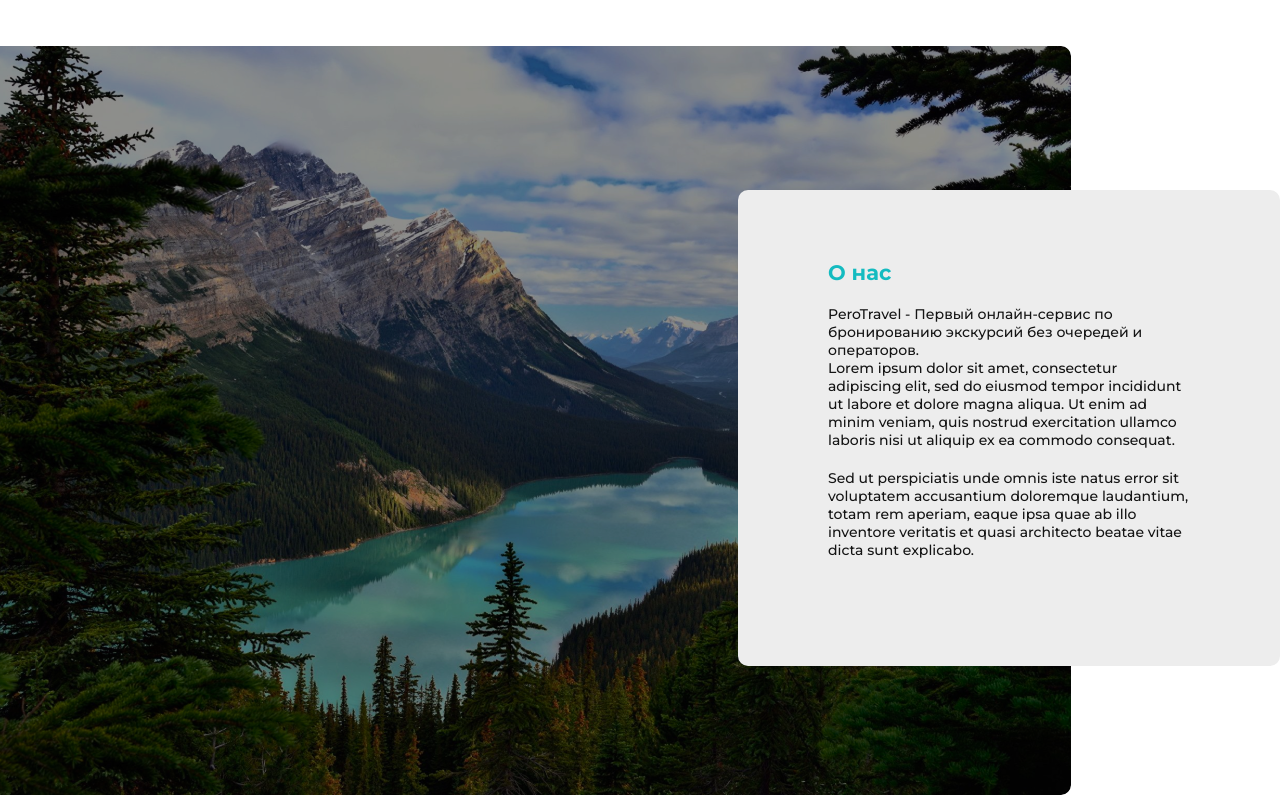
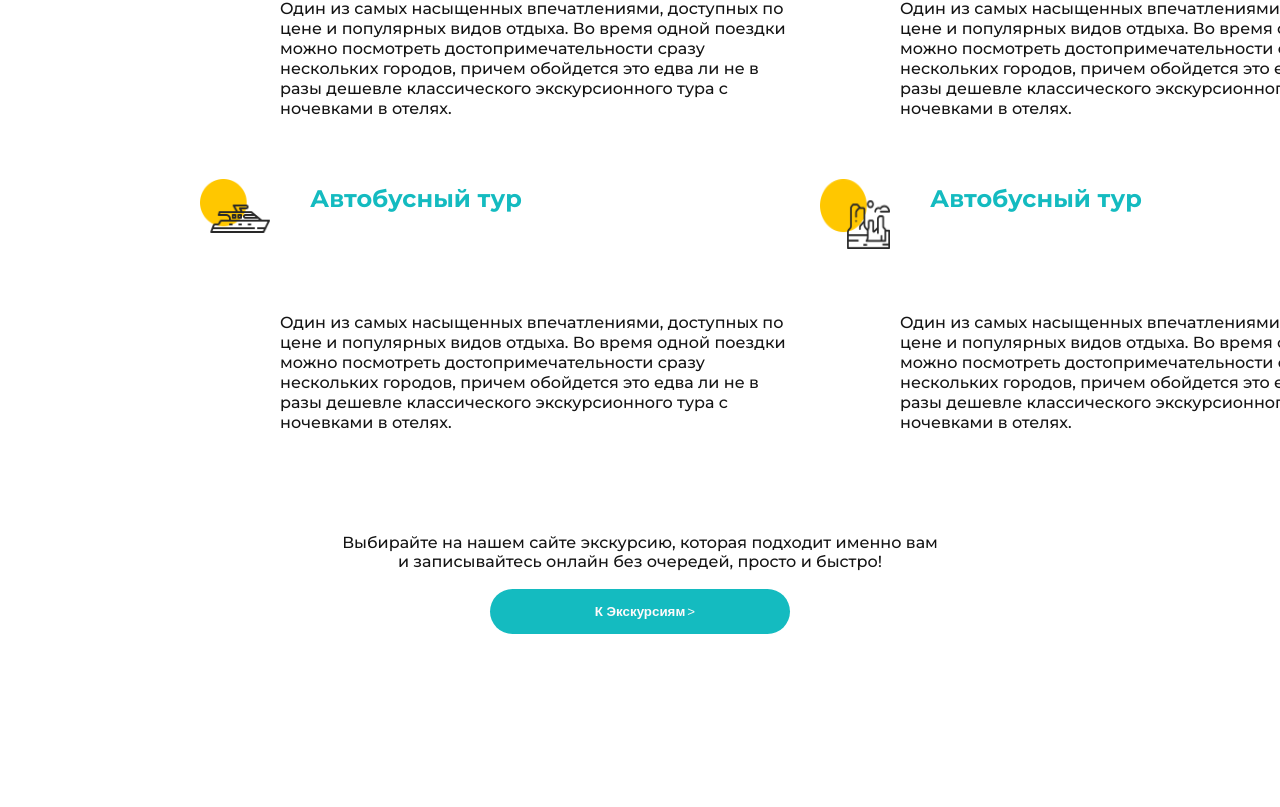
Before and after one commit to Shokhanasser1/Shokhanasser, a React (Create React App) app in the folder travel/: page / in a window 1280 px wide. Shown: the part 2193-3000 px from the top of the page. Built offline with nearby package versions, Linux system fonts and the light colour scheme.

Commit message:
Values item

```diff
--- /dev/null
+++ b/travel/src/components/About/ValueItem.jsx
@@ -0,0 +1,21 @@
+import './style.scss'
+function ValueItem(props) {
+    return (
+        <div className="item-wrapper">
+        <div className="value-item">
+            <img src={props.image}
+                width={70}
+                height={70}
+                alt=""
+            />
+            <div>
+                <h2>{props.title}</h2>
+                <p>{props.subtitle}</p>
+            </div>
+        </div>
+
+    </div>
+    )
+}
+
+export default ValueItem;
--- /dev/null
+++ b/travel/src/components/About/Values.jsx
@@ -0,0 +1,43 @@
+import './style.scss'
+import valuesDB from '../db/values.json'
+import first from '../../assets/icons/1.png'
+import second from '../../assets/icons/2.png'
+import third from '../../assets/icons/3.png'
+import fourth from '../../assets/icons/4.png'
+import ValueItem from './ValueItem'
+
+function Values() {
+    const images = [first, second, third, fourth]
+
+    return (
+        <>
+            <div className="values-wrapper">
+                <h2>Виды экскурсий</h2>
+
+                <div className="values-content">
+                    {
+                        valuesDB.map((item, index) => {
+                            return (
+                                <ValueItem
+                                    key={index}
+                                    image={images[index]}
+
+                                    title={item.title}
+                                    subtitle={item.subtitle}
+                                />
+                            )
+                        })
+                    }
+                </div>
+                <div className="value-text">
+                    <p>Выбирайте на нашем сайте экскурсию, которая подходит именно вам и записывайтесь онлайн без очередей, просто и быстро!</p>
+                    <br />
+                    <button className='info-btn'>
+                        <b> К Экскурсиям</b>
+                    </button>
+                </div>
+            </div>
+        </>
+    )
+}
+export default Values;
--- a/travel/src/components/About/index.jsx
+++ b/travel/src/components/About/index.jsx
@@ -1,7 +1,8 @@
 import './style.scss'
 // import CompanyBlog from './CompanyBlog'
-import CarouselComponent from '../common/Carousel';
+import CarouselComponent from '../common/Carousel'
 
+import Values from './Values'
 import Blog1 from '../../assets/images/Rectangle-13-3.png'
 import Blog2 from '../../assets/images/Rectangle-13-2.png'
 import Blog3 from '../../assets/images/Rectangle-13-1.png'
@@ -13,6 +14,9 @@ function About() {
             <div className="carousel">
             <CarouselComponent images={images}>
             </CarouselComponent>
+            </div>
+            <div className="values-wrapper">
+                <Values />
             </div>
         <div className='about-wrapper'>
             <div className="company-blog">
--- a/travel/src/components/About/style.scss
+++ b/travel/src/components/About/style.scss
@@ -5,7 +5,7 @@
     width: 1280px;
     height: 749px;
     position: relative;
-    top: 750px;
+    top: 600px;
 }
 
 .about-bgImage {
@@ -45,3 +45,73 @@
     position: relative;
     top: 500px;
 }
+
+.values-wrapper {
+    position: relative;
+    top: 200px;
+
+    h2 {
+        color: $lightBlue;
+        margin-bottom: 100px;
+        margin-left: 200px;
+    }
+    .value-text {
+        display: flex;
+        justify-content: center;
+        align-items: center;
+        padding: 100px;
+        flex-direction: column;
+
+        button{
+            @extend %info-btn;
+            position: relative;
+
+            &::after {
+                content: ">";
+                position: absolute;
+                right: 95px;
+            }
+        }
+
+        p{
+            width: 600px;
+            text-align: center;
+        }
+    }
+
+    .values-content {
+        display: grid;
+        grid-template-columns: 1fr 1fr;
+        gap: 20px;
+        margin-top: 100px;
+        padding-left: 200px;
+    }
+
+    .value-item {
+        width: 600px;
+        display: flex;
+
+
+
+        img {
+            margin-top: 40px;
+            margin-right: 10px;
+        }
+
+        div {
+            padding-top: 45px;
+
+            h2 {
+                color: $lightBlue;
+                margin-bottom: 100px;
+                margin-left: 30px;
+            }
+
+            p {
+                line-height: 20px;
+            }
+
+        }
+
+    }
+}
```
Also changed, not shown: travel/src/components/Gallery/index.jsx (added, +13 -0 lines), travel/src/components/Gallery/style.scss (added).
